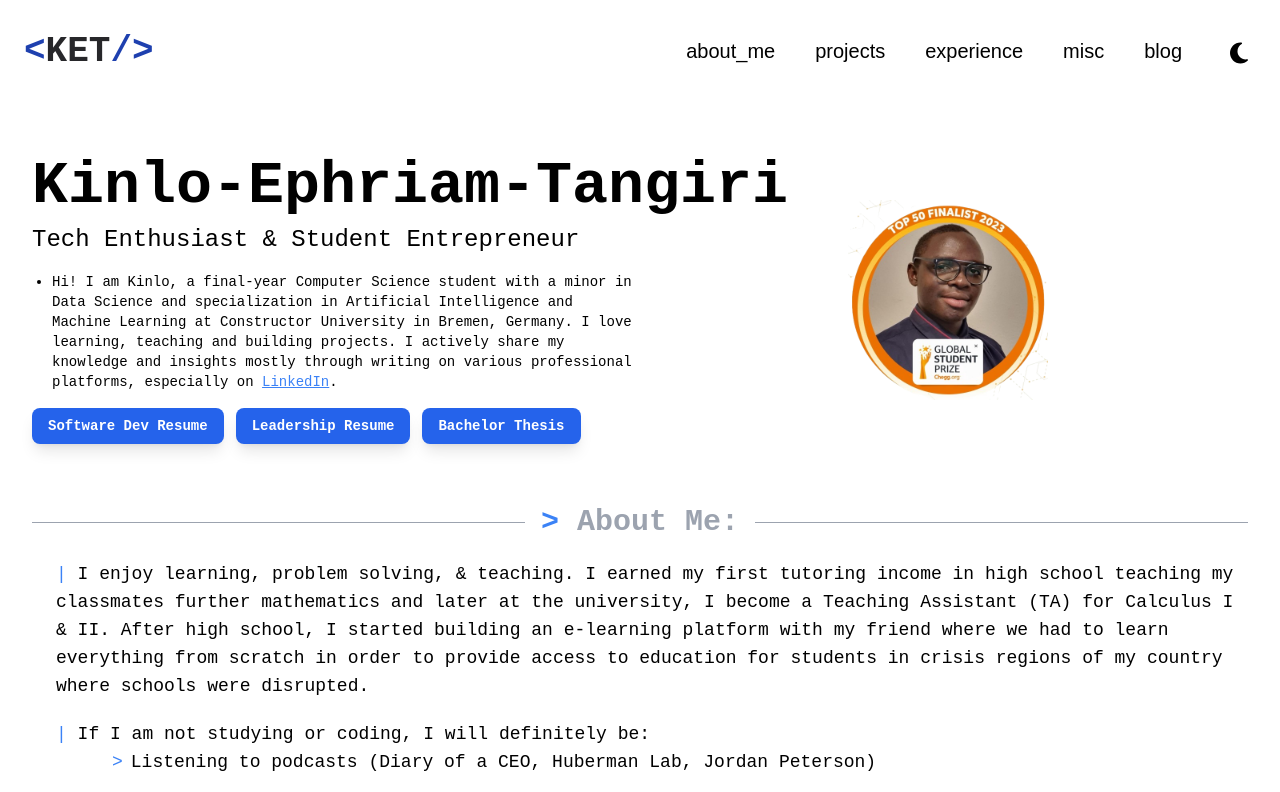
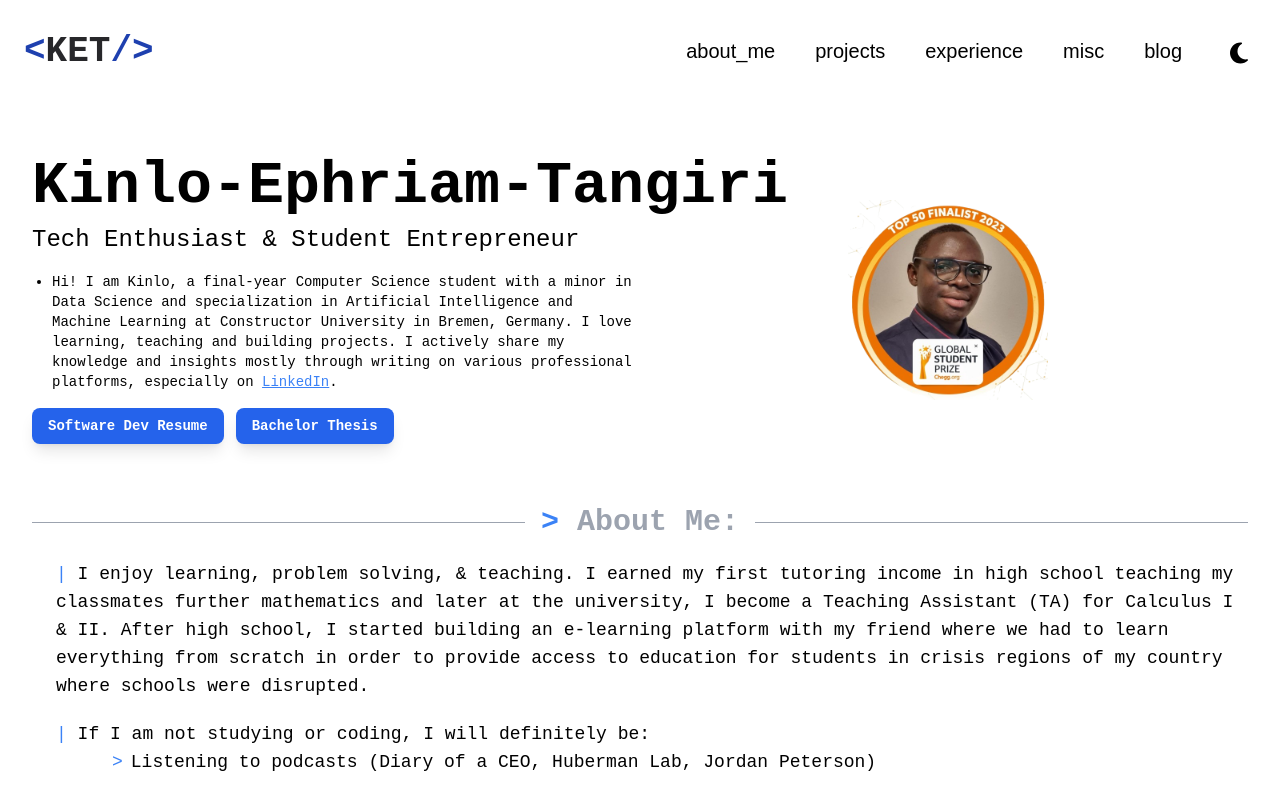
Before and after one commit to 9117KET/my-portfolio, a React (Vite) app: page / in a window 1280 px wide. Shown: the top 792 px of the page. Built offline with nearby package versions, Linux system fonts and the light colour scheme.

Commit message:
updates as of 23/12/2025

```diff
--- a/src/components/AboutMe.tsx
+++ b/src/components/AboutMe.tsx
@@ -1,10 +1,4 @@
-import {
-  builds,
-  hobbies,
-  cvLink,
-  managementResumeLink,
-  thesisLink,
-} from "../utils/constants";
+import { builds, hobbies, cvLink, thesisLink } from "../utils/constants";
 import profileImage from "../utils/images/28-removebg-preview.png";
 
 export default function AboutMe() {
@@ -55,17 +49,6 @@ export default function AboutMe() {
             >
               Software Dev Resume
             </a>
-
-            {managementResumeLink && (
-              <a
-                href={managementResumeLink}
-                target="_blank"
-                rel="noopener noreferrer"
-                className="inline-flex items-center px-4 py-2 text-sm font-semibold text-white bg-blue-600 rounded-lg hover:bg-blue-700 transform hover:scale-105 transition-all duration-300 shadow-lg hover:shadow-xl focus:outline-none focus:ring-2 focus:ring-blue-500"
-              >
-                Leadership Resume
-              </a>
-            )}
 
             {thesisLink && (
               <a
--- a/src/data/constants.ts
+++ b/src/data/constants.ts
@@ -9,11 +9,6 @@ export const navLinks = [
 
 export const cvLink =
   "https://drive.google.com/file/d/12zCWCH0sQEc44SFkXEgQWhbAE4Y_R5JF/view?usp=sharing";
-
-// Public link to Management Resume PDF (Google Drive, arXiv, or institutional repo)
-// Leave empty to hide the Management Resume button on the About page
-export const managementResumeLink =
-  "https://drive.google.com/file/d/1yA0Qw_59EPFv3GT3T24QD_-VmsZcjtzm/view?usp=sharing";
 
 // Public link to Bachelor Thesis PDF (Google Drive, arXiv, or institutional repo)
 // Leave empty to hide the Thesis button on the About page
--- a/src/utils/constants.ts
+++ b/src/utils/constants.ts
@@ -2,7 +2,6 @@
 export {
   navLinks,
   cvLink,
-  managementResumeLink,
   thesisLink,
   builds,
   hobbies,
```
